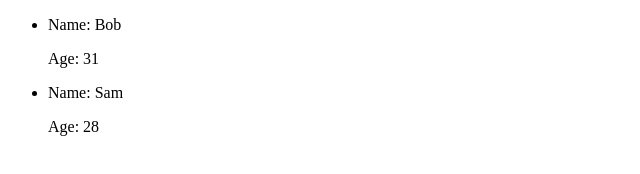
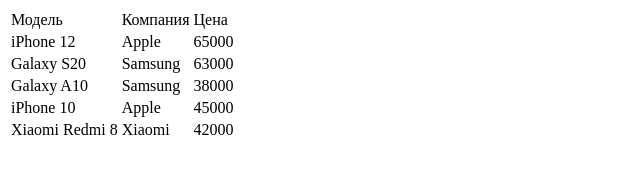
Before and after one commit to zetmarley/vue_learning, a website: page index.html in a window 1280 px wide. Shown: the whole page, without its empty margins (0-640 px from the left). Drawn offline with nearby package versions, Linux system fonts and the light colour scheme.

Commit message:
Filtering and sorting an array

```diff
--- a/index.html
+++ b/index.html
@@ -3,30 +3,52 @@
 <head>
 <title>Изучаем Vue 3</title>
 <meta charset="utf-8" />
+<style>
+a:hover{cursor:pointer;}
+</style>
 </head>
 <body>
 <div id="app">
-    <ul>
-        <template v-for="user in users">
-        <li v-if="user.age > 25">
-            <p>Name: {{user.name}}</p>
-            <p>Age: {{user.age}}</p>
-        </li>
-        </template>
-    </ul>
+    <table>
+      <tr>
+        <td><a @click="sortParam='title'">Модель</a></td>
+        <td><a @click="sortParam='company'">Компания</a></td>
+        <td><a @click="sortParam='price'">Цена</a></td>
+      </tr>
+      <tr v-for="phone in sortedList">
+        <td>{{phone.title}}</td><td>{{phone.company}}</td><td>{{phone.price}}</td>
+      </tr>
+    </table>
 </div>
 <script src="https://unpkg.com/vue"></script>
 <script>
 Vue.createApp({
   data() {
     return {
-        users: [
-            {name:'Tom', age:22},
-            {name:'Bob', age:31},
-            {name: 'Sam', age:28}
-    ]}
+        sortParam: '',
+        phones: [
+                {title:'iPhone 12', company:'Apple', price: 65000},
+                {title:'Galaxy S20', company:'Samsung', price: 63000},
+                {title:'Galaxy A10', company:'Samsung', price: 38000},
+                {title:'iPhone 10', company:'Apple', price: 45000},
+                {title:'Xiaomi Redmi 8', company:'Xiaomi', price: 42000}]
+    }
+  },
+  computed:{
+    sortedList () {
+        switch(this.sortParam){
+            case 'title': return this.phones.sort(sortByTitle);
+            case 'company': return this.phones.sort(sortByCompany);
+            case 'price': return this.phones.sort(sortByPrice);
+            default: return this.phones;
+        }
+    }
   }
 }).mount('#app');
+
+const sortByTitle = (d1, d2) => (d1.title.toLowerCase() >= d2.title.toLowerCase()) ? 1 : -1;
+const sortByCompany = (d1, d2) => (d1.company.toLowerCase() >= d2.company.toLowerCase()) ? 1 : -1;
+const sortByPrice = (d1, d2) =>(d1.price >= d2.price) ? 1 : -1;
 </script>
 </body>
 </html>
```
